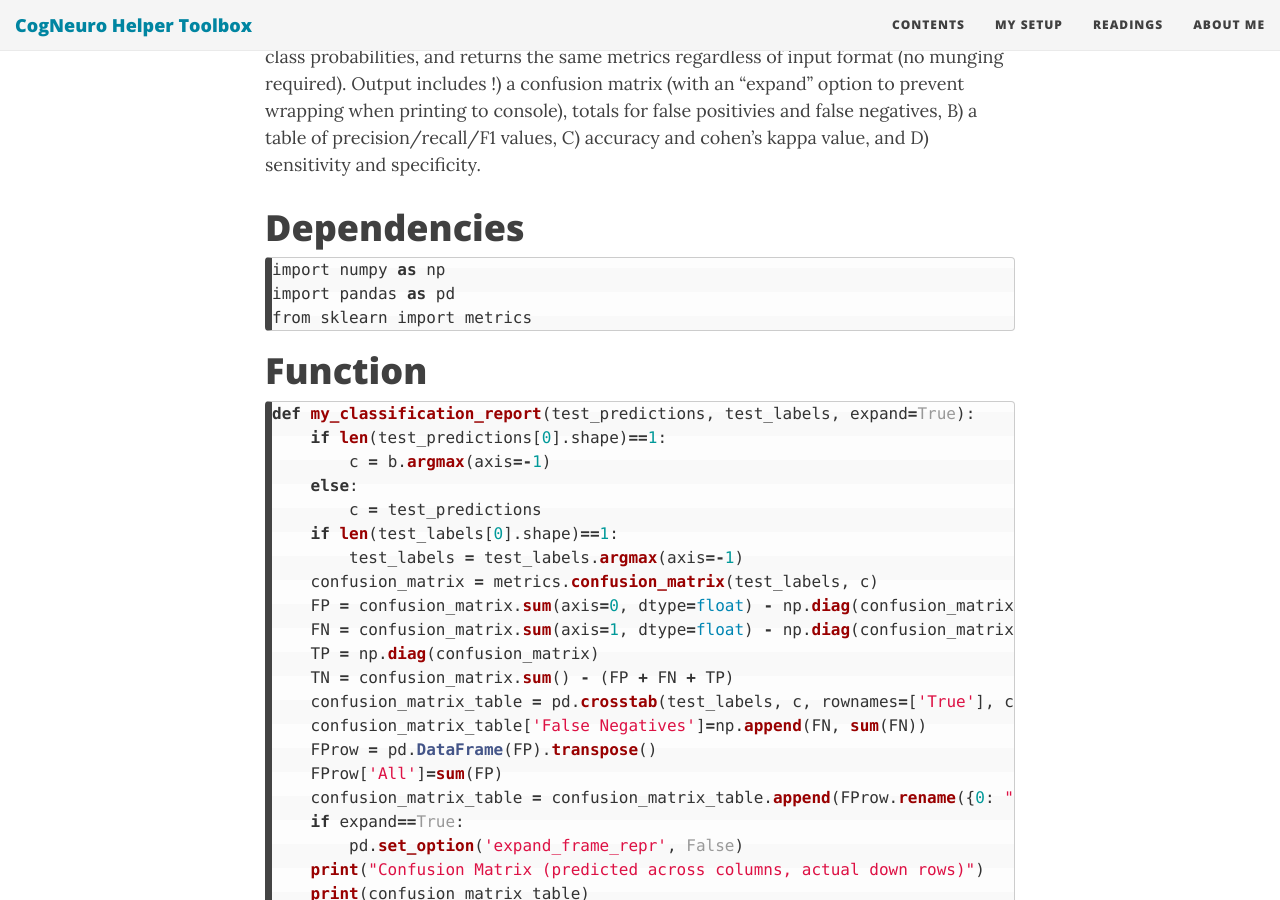
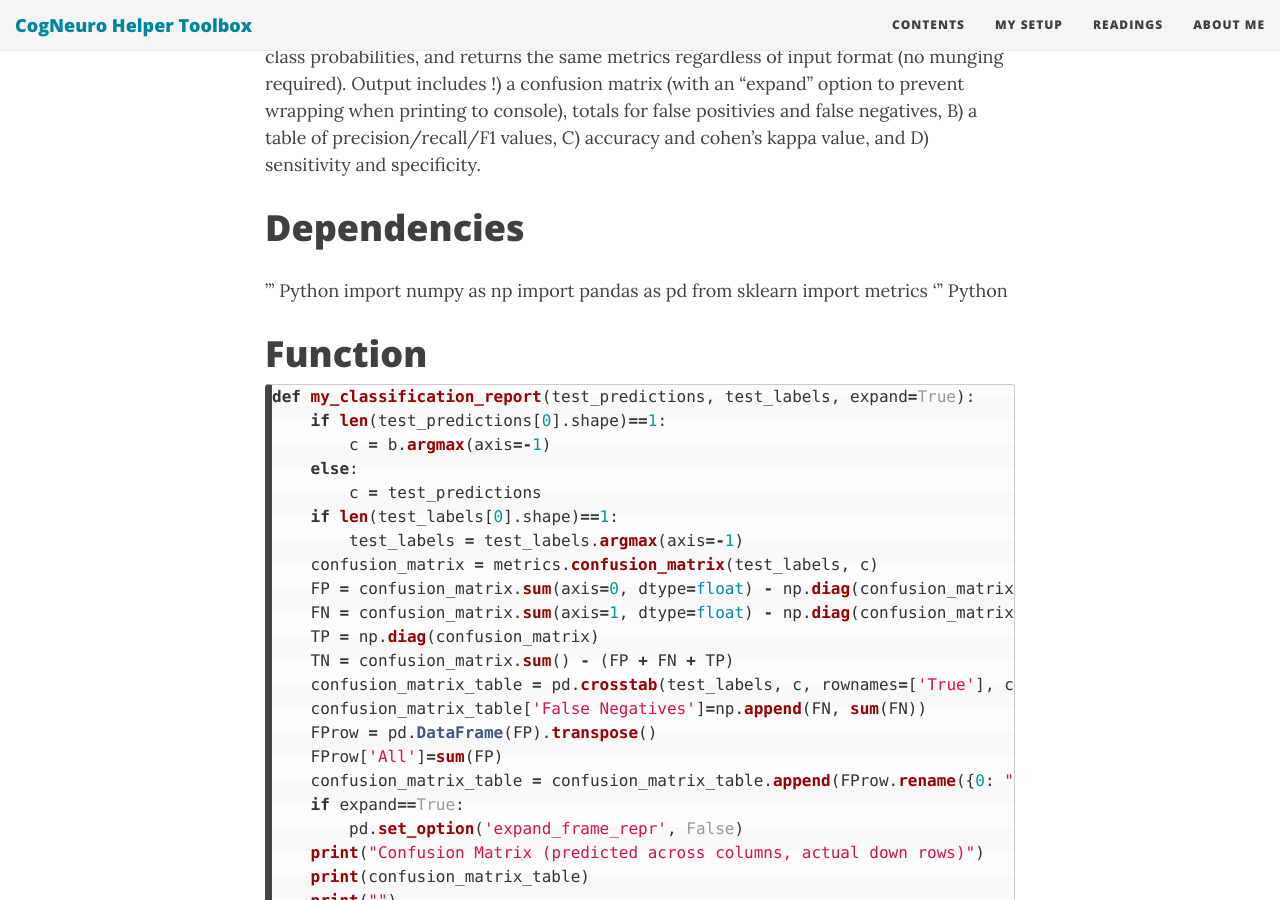
Before and after one commit to ndelaneybusch/Cogneuro_helpers, a Jekyll site: the page built from _analysis/classification_report.md, in a window 1280 px wide and 900 px high, scrolled down 525 px. Built offline with Jekyll 4.4.1, drawn with Linux system fonts in a browser that asks for light colours; nearby versions of some CDN libraries.

Commit message:
Update classification_report.md

```diff
--- a/_analysis/classification_report.md
+++ b/_analysis/classification_report.md
@@ -5,11 +5,11 @@ title: Informative Classification Reports
 This function takes a classifier's predicted labels and the actual labels and returns a useful report of classification metrics. Accepts label identities, one-hot encoding class arrays, or class probabilities, and returns the same metrics regardless of input format (no munging required). Output includes !) a confusion matrix (with an "expand" option to prevent wrapping when printing to console), totals for false positivies and false negatives, B) a table of precision/recall/F1 values, C) accuracy and cohen's kappa value, and D) sensitivity and specificity.
 
 # Dependencies
-{% highlight Python %}
+''' Python
 import numpy as np
 import pandas as pd
 from sklearn import metrics
-{% endhighlight %}
+''' Python
 
 # Function
 {% highlight Python %}
```
